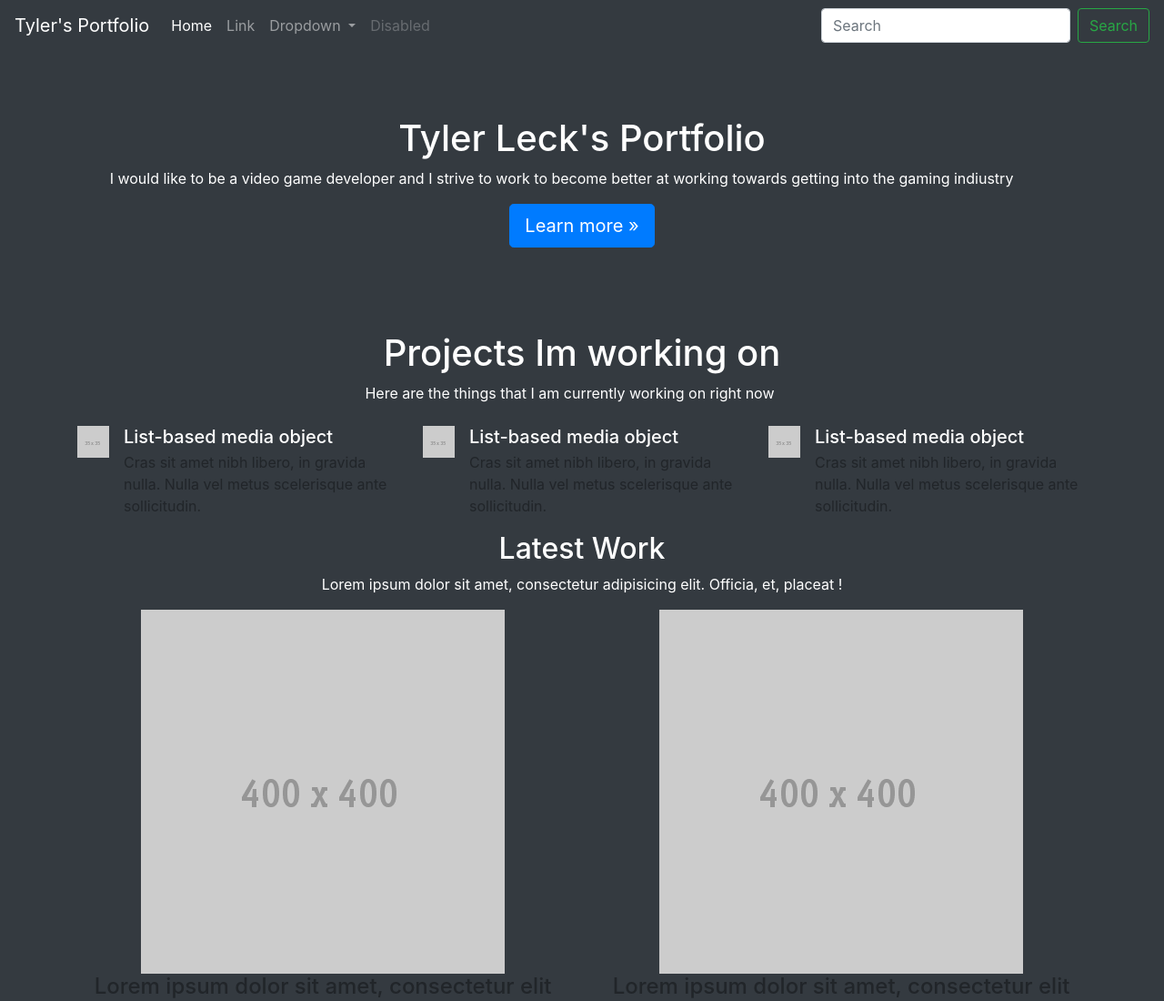
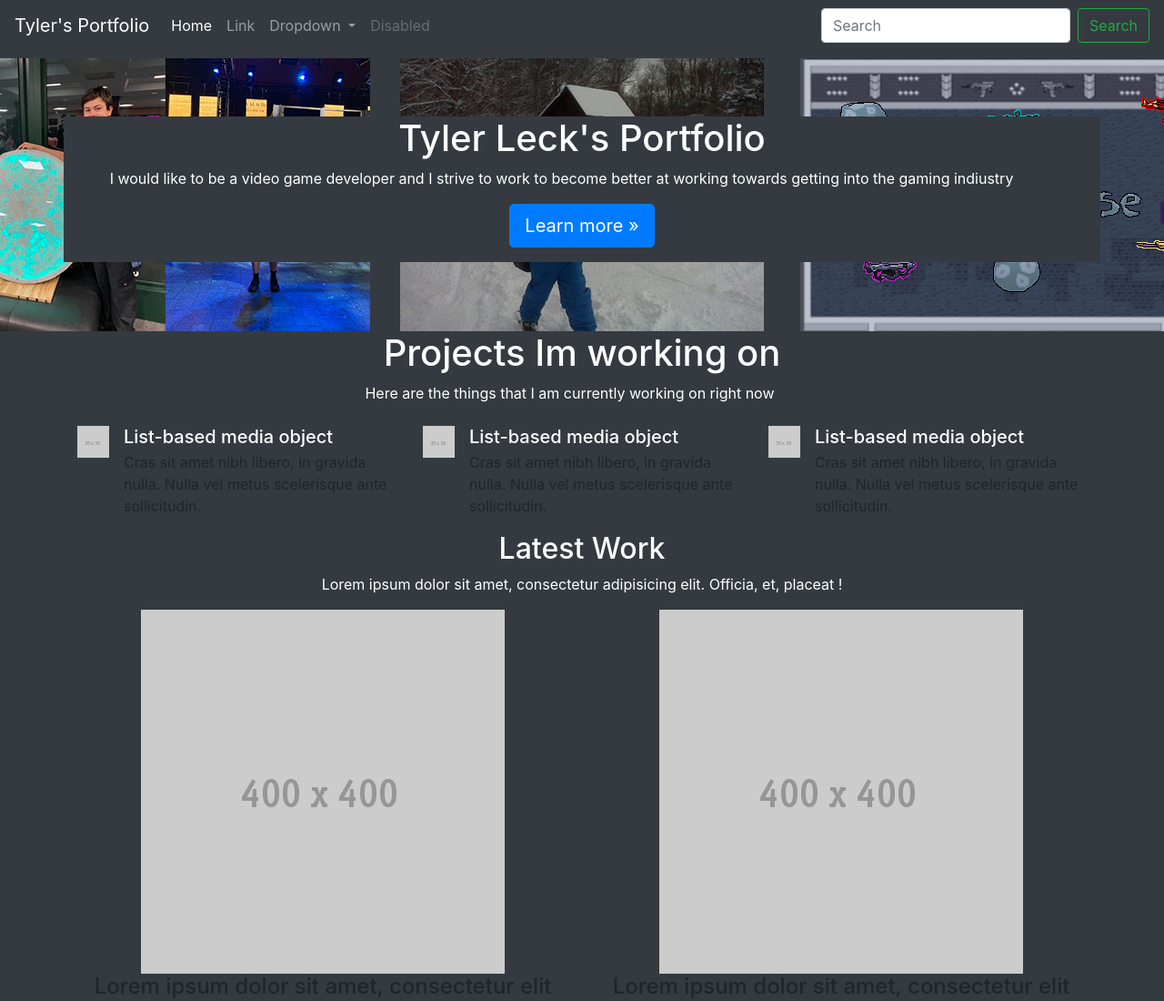
Before and after one commit to tyler-leck-12232/Tylers-College-Website, a plain HTML site: page index.html in a window 1280 px wide. Shown: the top 1100 px of the page at 91% size. Drawn offline with Linux system fonts and the light colour scheme.

Commit message:
fix index

```diff
--- a/index.html
+++ b/index.html
@@ -58,7 +58,7 @@
 				.bg-image {
 					height: 300px;
 					width: auto;
-					background-image: url("images/"images/Header.png"");
+					background-image: url("images/Header.png");
 					background-repeat: no-repeat;
   					background-attachment: fixed;
   					background-position: center top;
```
